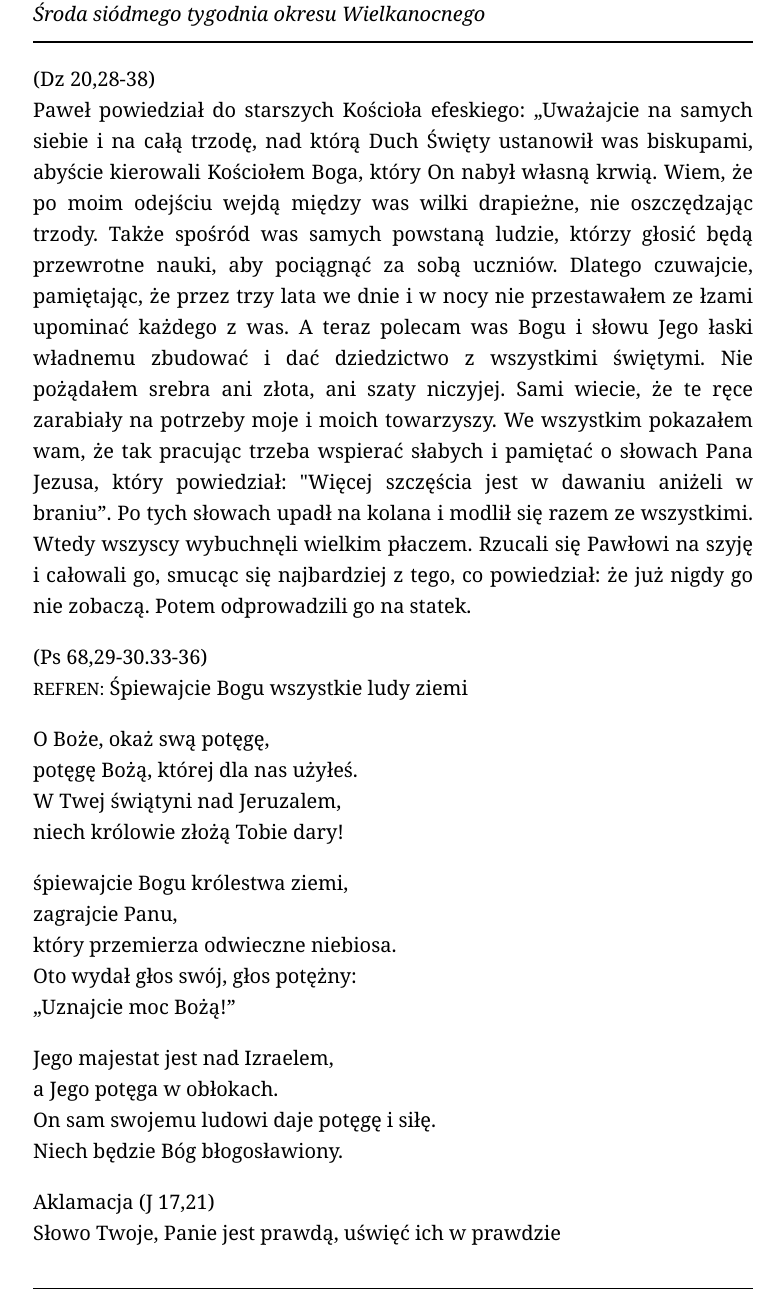
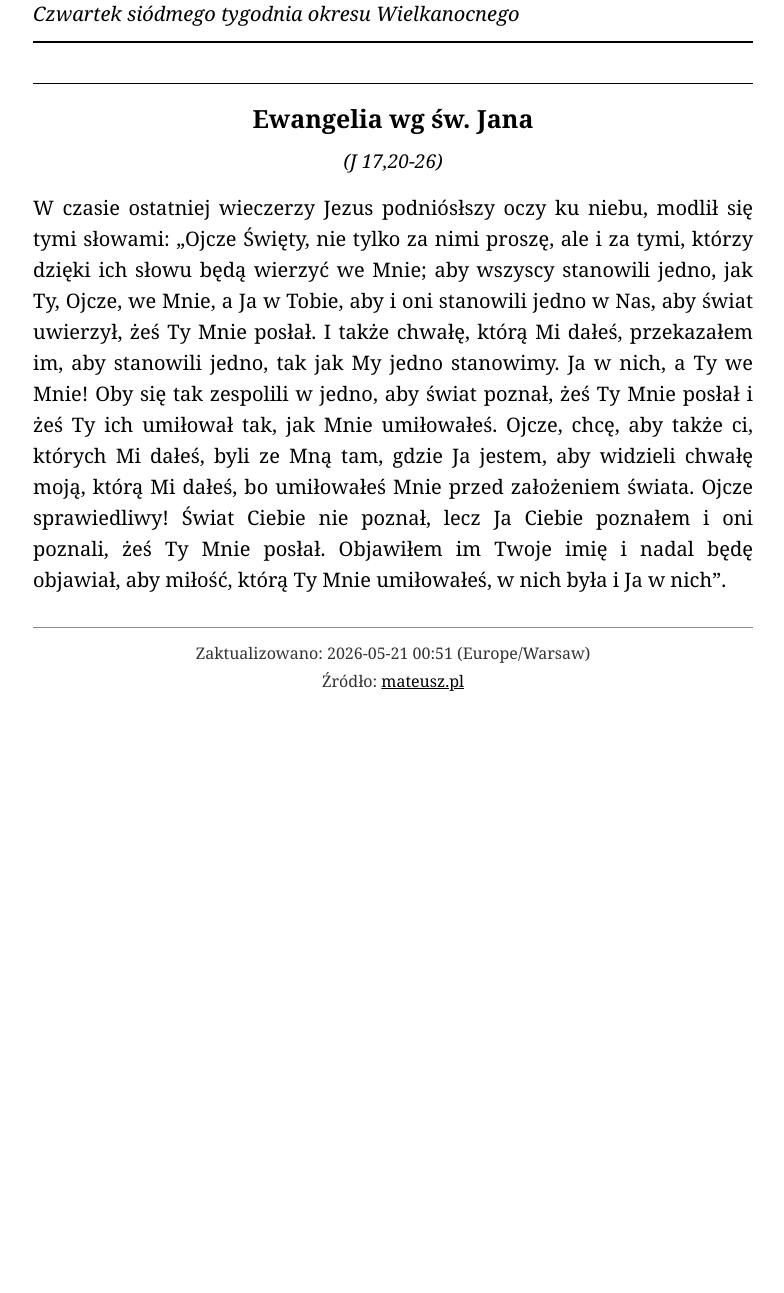
Before and after one commit to konrad-skowron/biblia-kindle, a plain HTML site: page index.html in a window 1280 px wide. Shown: the part 119-1412 px from the top of the page, without its empty margins (247-1031 px from the left). After the commit the page ends 856 px from the top, so only its background shows below. Drawn offline with Linux system fonts and the light colour scheme.

Commit message:
feat: pokazuj tylko Ewangelie + odswiez na 21.05.2026

```diff
--- a/index.html
+++ b/index.html
@@ -3,7 +3,7 @@
 <head>
 <meta charset="utf-8">
 <meta name="viewport" content="width=device-width, initial-scale=1">
-<title>Czytanie — 20 maja 2026</title>
+<title>Czytanie — 21 maja 2026</title>
 <meta name="description" content="Czytania liturgiczne na dziś (Kindle).">
 <meta http-equiv="refresh" content="3600">
 <style>
@@ -56,38 +56,19 @@ small { font-size: 0.85em; }
 </head>
 <body>
 <header>
-<p class="date">20 maja 2026</p>
-<h1>Środa</h1>
-<p class="subtitle">Środa siódmego tygodnia okresu Wielkanocnego</p>
+<p class="date">21 maja 2026</p>
+<h1>Czwartek</h1>
+<p class="subtitle">Czwartek siódmego tygodnia okresu Wielkanocnego</p>
 </header>
 <main>
-<p>(Dz 20,28-38) <br>
-                        Paweł powiedział do starszych Kościoła efeskiego: „Uważajcie na samych siebie i na całą trzodę, nad którą Duch Święty ustanowił was biskupami, abyście kierowali Kościołem Boga, który On nabył własną krwią. Wiem, że po moim odejściu wejdą między was wilki drapieżne, nie oszczędzając trzody. Także spośród was samych powstaną ludzie, którzy głosić będą przewrotne nauki, aby pociągnąć za sobą uczniów. Dlatego czuwajcie, pamiętając, że przez trzy lata we dnie i w nocy nie przestawałem ze łzami upominać każdego z was. A teraz polecam was Bogu i słowu Jego łaski władnemu zbudować i dać dziedzictwo z wszystkimi świętymi. Nie pożądałem srebra ani złota, ani szaty niczyjej. Sami wiecie, że te ręce zarabiały na potrzeby moje i moich towarzyszy. We wszystkim pokazałem wam, że tak pracując trzeba wspierać słabych i pamiętać o słowach Pana Jezusa, który powiedział: "Więcej szczęścia jest w dawaniu aniżeli w braniu”. Po tych słowach upadł na kolana i modlił się razem ze wszystkimi. Wtedy wszyscy wybuchnęli wielkim płaczem. Rzucali się Pawłowi na szyję i całowali go, smucąc się najbardziej z tego, co powiedział: że już nigdy go nie zobaczą.
-Potem odprowadzili go na statek.</p>
-<p>(Ps 68,29-30.33-36) <br>
-                        <small>REFREN:</small>  Śpiewajcie Bogu wszystkie ludy ziemi</p>
-<p>O Boże, okaż swą potęgę,<br>
-potęgę Bożą, której dla nas użyłeś.<br>
-W Twej świątyni nad Jeruzalem,<br>
-niech królowie złożą Tobie dary!</p>
-<p>śpiewajcie Bogu królestwa ziemi,<br>
-zagrajcie Panu,<br>
-który przemierza odwieczne niebiosa.<br>
-Oto wydał głos swój, głos potężny:<br>
-„Uznajcie moc Bożą!”</p>
-<p>Jego majestat jest nad Izraelem,<br>
-a Jego potęga w obłokach.<br>
-On sam swojemu ludowi daje potęgę i siłę.<br>
-Niech będzie Bóg błogosławiony.</p>
-<p>Aklamacja (J 17,21) <br>
-                        Słowo Twoje, Panie jest prawdą, uświęć ich w prawdzie</p>
 <h2 class="gospel-heading">Ewangelia wg św. Jana</h2>
-<p class="gospel-ref">(J 17,11b-19)</p>
-<p>W czasie ostatniej wieczerzy Jezus podniósłszy oczy ku niebu, modlił się tymi słowami: „Ojcze Święty, zachowaj ich w Twoim imieniu, które Mi dałeś, aby tak jak My stanowili jedno. Dopóki z nimi byłem, zachowywałem ich w Twoim imieniu, które Mi dałeś, i ustrzegłem ich, a nikt z nich nie zginął z wyjątkiem syna zatracenia, aby się spełniło Pismo. Ale teraz idę do Ciebie i tak mówię, będąc jeszcze na świecie, aby moją radość mieli w sobie w całej pełni. Ja im przekazałem Twoje słowo, a świat ich znienawidził za to, że nie są ze świata, jak i Ja nie jestem ze świata. Nie proszę, abyś ich zabrał ze świata, ale byś ich ustrzegł od złego. Oni nie są ze świata, jak i Ja nie jestem ze świata. Uświęć ich w prawdzie. Słowo Twoje jest prawdą. Jak Ty Mnie posłałeś na świat, tak i Ja ich na świat posłałem. A za nich Ja poświęcam w ofierze samego siebie, aby i oni byli uświęceni w prawdzie”.</p>
+<p class="gospel-ref">(J 17,20-26)</p>
+<p>W czasie ostatniej wieczerzy Jezus podniósłszy oczy ku niebu, modlił się tymi słowami: „Ojcze Święty, nie tylko za nimi proszę, ale i za tymi, którzy dzięki ich słowu będą wierzyć we Mnie; aby wszyscy stanowili jedno, jak Ty, Ojcze, we Mnie, a Ja w Tobie, aby i oni stanowili jedno w Nas, aby świat uwierzył, żeś Ty Mnie posłał. I także chwałę, którą Mi dałeś, przekazałem im, aby stanowili jedno, tak jak My jedno stanowimy. Ja w nich, a Ty we Mnie! Oby się tak zespolili w jedno, aby świat poznał, żeś Ty Mnie posłał i żeś Ty ich umiłował tak, jak Mnie umiłowałeś.
+Ojcze, chcę, aby także ci, których Mi dałeś, byli ze Mną tam, gdzie Ja jestem, aby widzieli chwałę moją, którą Mi dałeś, bo umiłowałeś Mnie przed założeniem świata. Ojcze sprawiedliwy! Świat Ciebie nie poznał, lecz Ja Ciebie poznałem i oni poznali, żeś Ty Mnie posłał. Objawiłem im Twoje imię i nadal będę objawiał, aby miłość, którą Ty Mnie umiłowałeś, w nich była i Ja w nich”.</p>
 </main>
 <footer>
-<p>Zaktualizowano: 2026-05-21 00:33 (Europe/Warsaw)</p>
-<p>Źródło: <a href="https://www.mateusz.pl/czytania/2026/20260520.html">mateusz.pl</a></p>
+<p>Zaktualizowano: 2026-05-21 00:51 (Europe/Warsaw)</p>
+<p>Źródło: <a href="https://www.mateusz.pl/czytania/2026/20260521.html">mateusz.pl</a></p>
 </footer>
 </body>
 </html>
```
Also changed, not shown: 1 other file.
